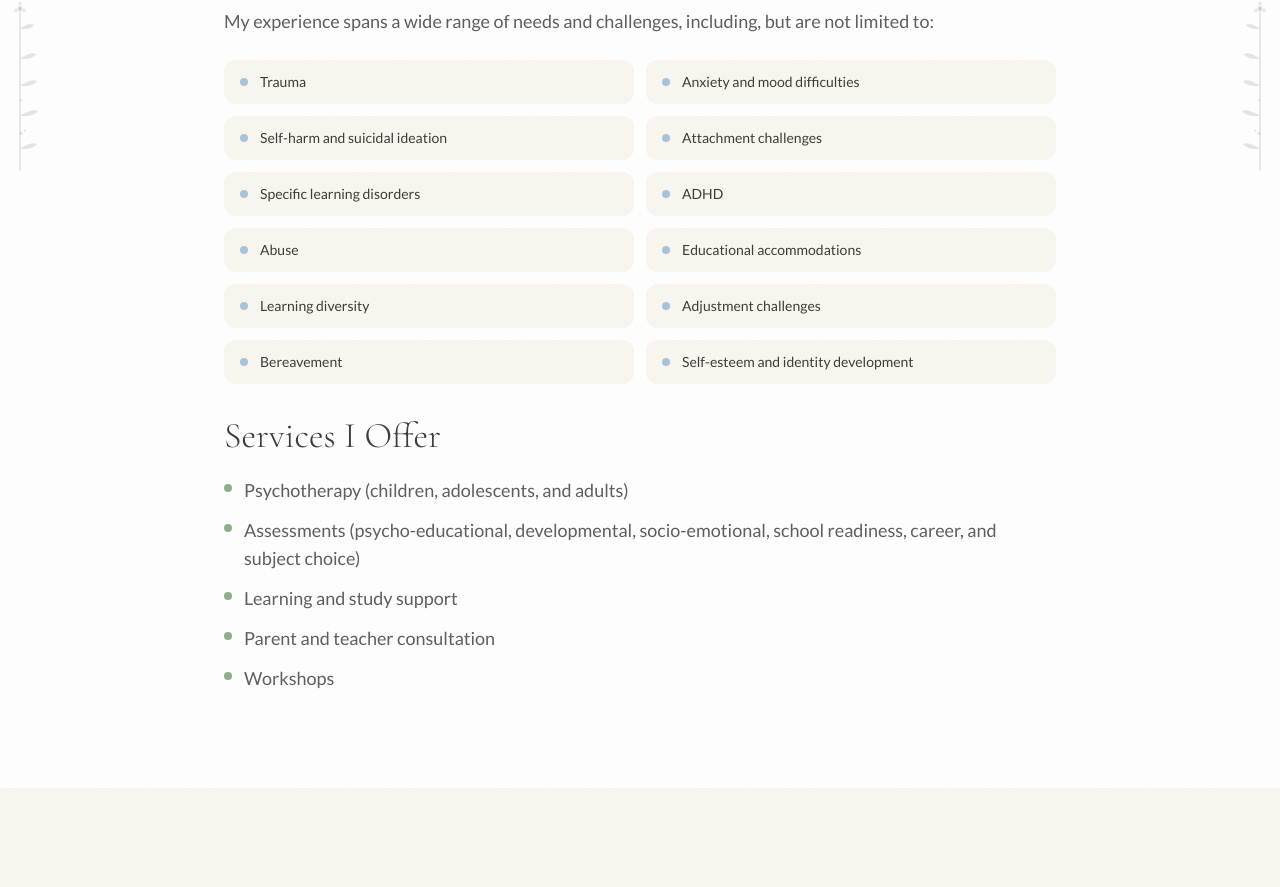
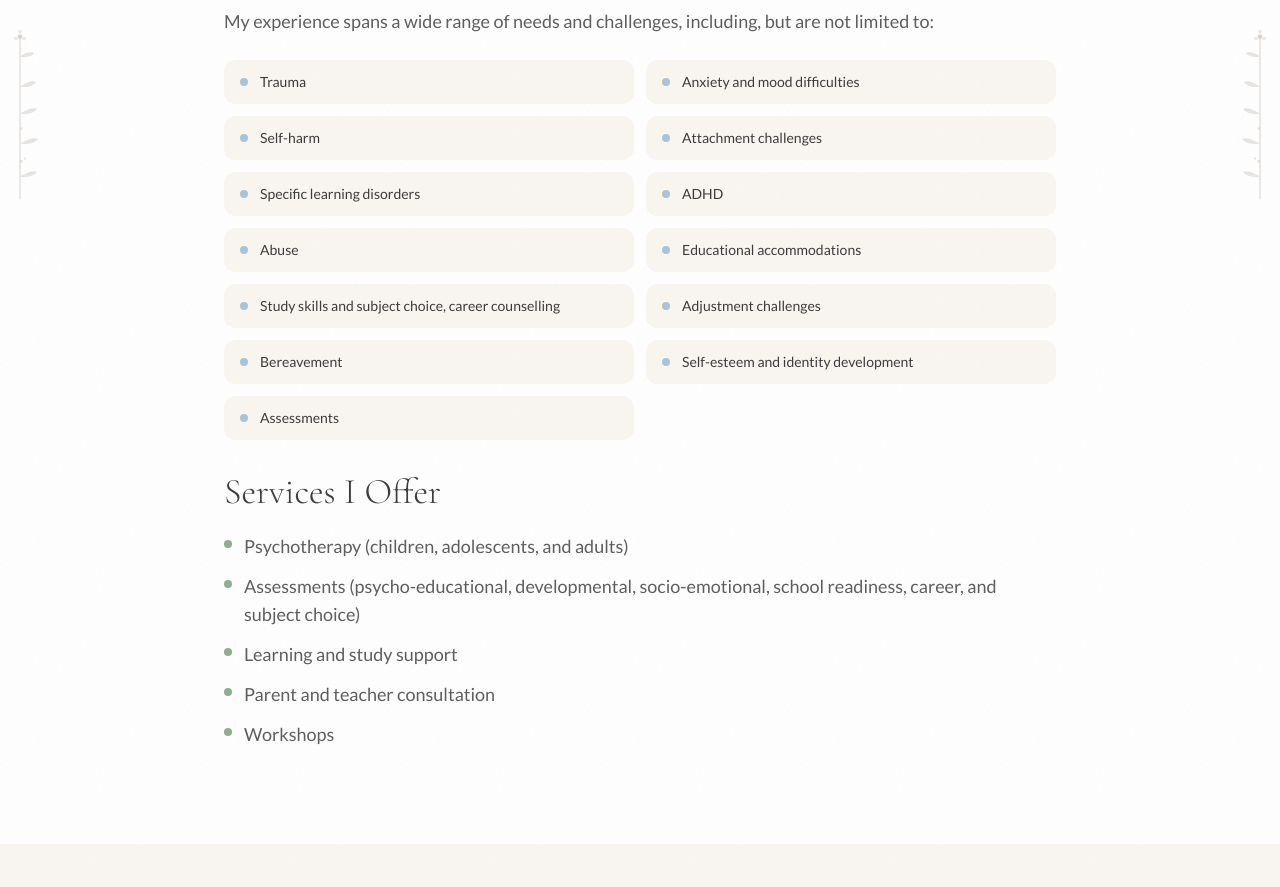
Before and after one commit to Varswatervis/ewanti-website, a Next.js app: page /about in a window 1280 px wide. Shown: the part 1238-2125 px from the top of the page. Built offline with nearby package versions, Linux system fonts and the light colour scheme.

Commit message:
Update Areas of Experience list on About Me page
- Replace 'Self-harm and suicidal ideation' with 'Self-harm'
- Replace 'Learning diversity' with 'Study skills and subject choice, career counselling'
- Add 'Assessments' as final item

Co-Authored-By: Claude Sonnet 4.6 <noreply@anthropic.com>

```diff
--- a/src/app/about/page.tsx
+++ b/src/app/about/page.tsx
@@ -44,16 +44,17 @@ const registrations = [
 const areas = [
   "Trauma",
   "Anxiety and mood difficulties",
-  "Self-harm and suicidal ideation",
+  "Self-harm",
   "Attachment challenges",
   "Specific learning disorders",
   "ADHD",
   "Abuse",
   "Educational accommodations",
-  "Learning diversity",
+  "Study skills and subject choice, career counselling",
   "Adjustment challenges",
   "Bereavement",
   "Self-esteem and identity development",
+  "Assessments",
 ];
 
 export default function AboutPage() {
```
